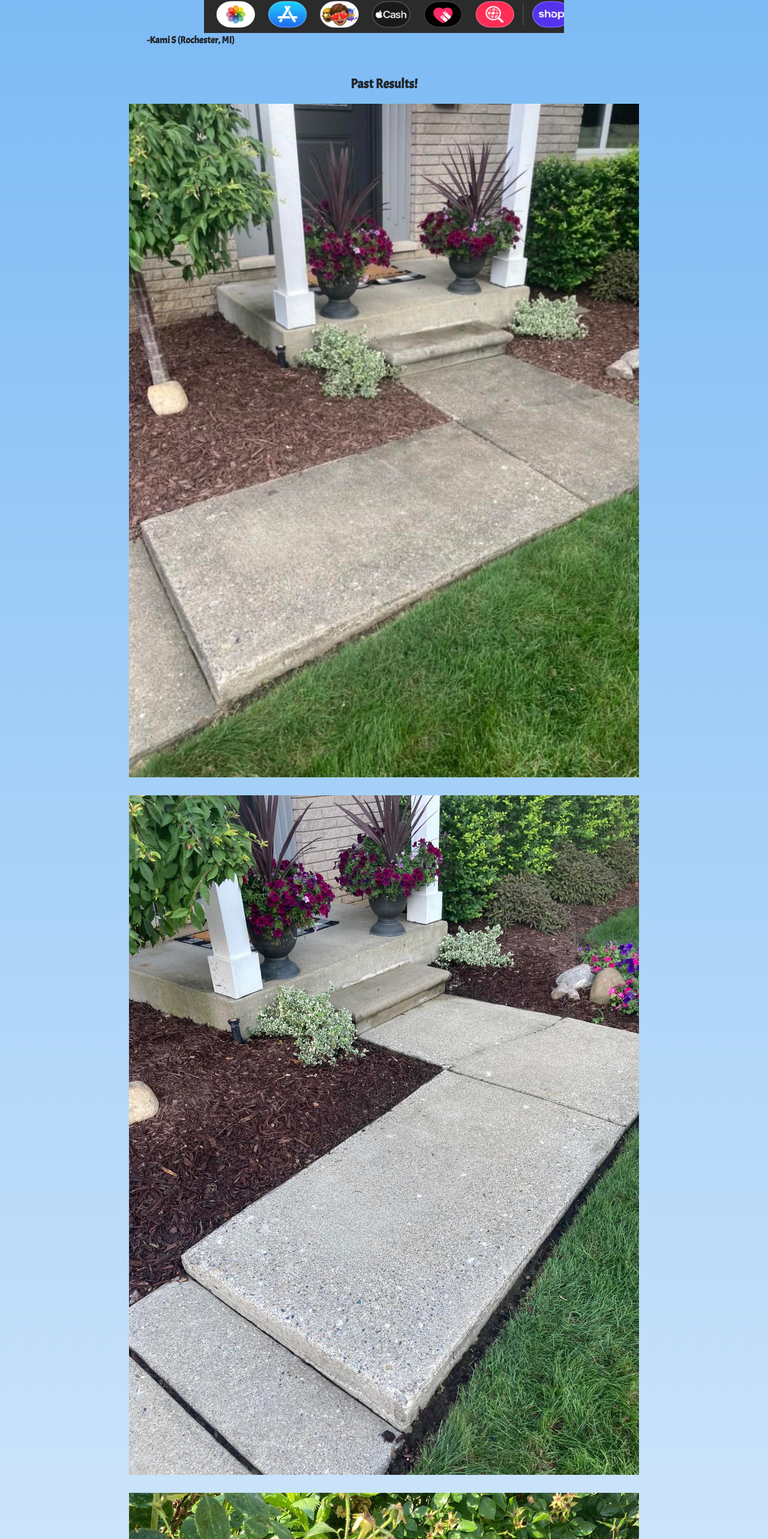
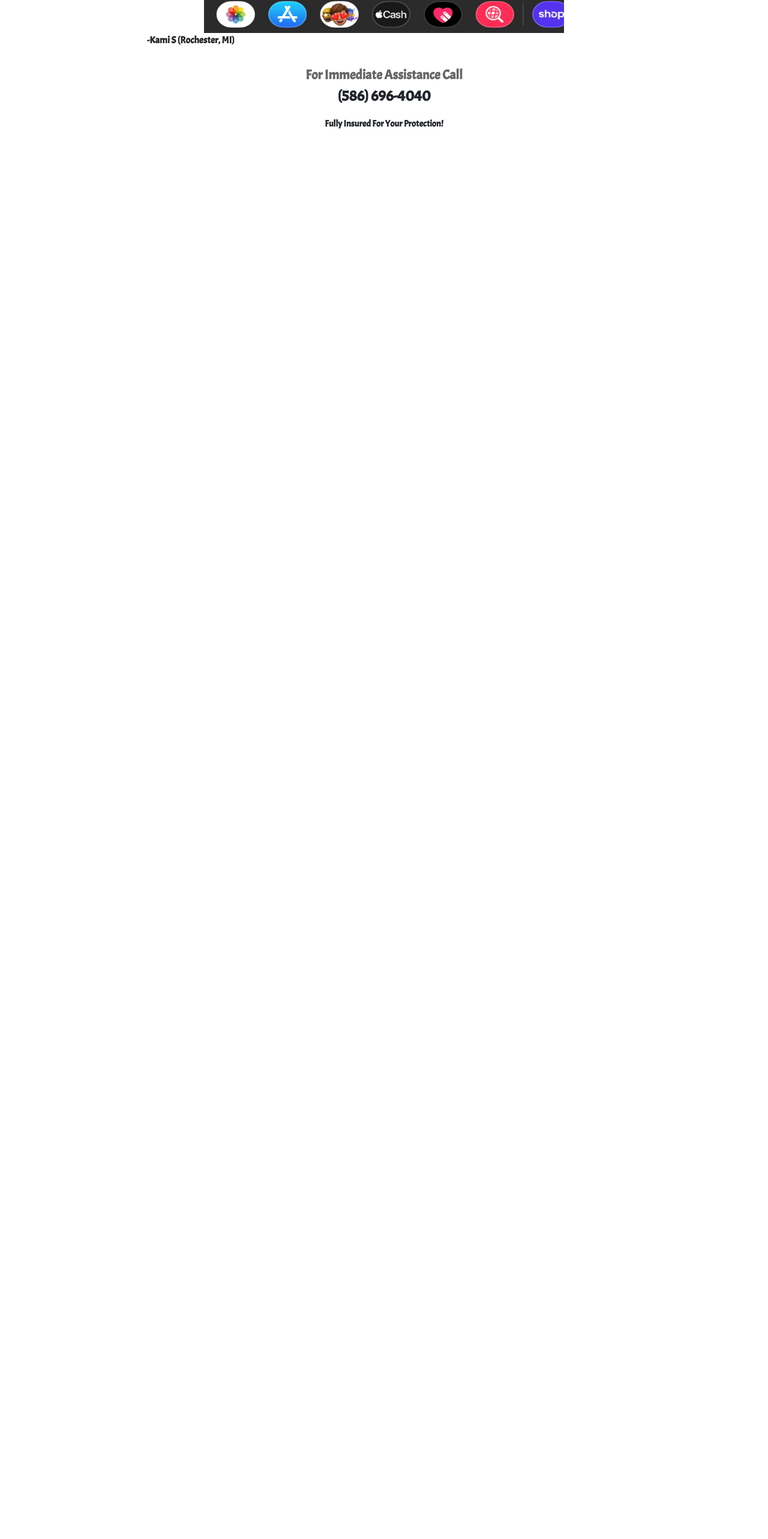
Before and after one commit to AGRTECH/alins-power-washing, a React (Create React App) app: page /contact in a window 1280 px wide. Shown: the part 2640-5206 px from the top of the page at 60% size. After the commit the page ends 2924 px from the top, so only its background shows below. Built offline with nearby package versions, Linux system fonts and the light colour scheme.

Commit message:
cant do before and afer

```diff
--- a/src/components/App.module.css
+++ b/src/components/App.module.css
@@ -301,6 +301,10 @@
   align-self: center;
 }
 
+.fontSize {
+  font-size: 20px;
+}
+
 .margLeft {
   margin-left: 30px;
 }
--- a/src/components/Contact.js
+++ b/src/components/Contact.js
@@ -167,11 +167,7 @@ const Contact = () => {
               <p className={`${styles.margBot} ${styles.margLeft}`}>
                 -Kami S (Rochester, MI)
               </p>
-              <p className={styles.seeWhat}>Past Results!</p>
-              <img src={sidewalk1} alt="" className={styles.margBot} />
-              <img src={sidewalk2} alt="" className={styles.margBot} />
-              <img src={patio} alt="" className={styles.margBot} />
-              <img src={walkway} alt="" className={styles.margBot} />
+
               <p className={styles.lighter}>For Immediate Assistance Call</p>
               <p className={styles.contactPhone}>(586) 696-4040</p>
               <p className={styles.center}>
```
